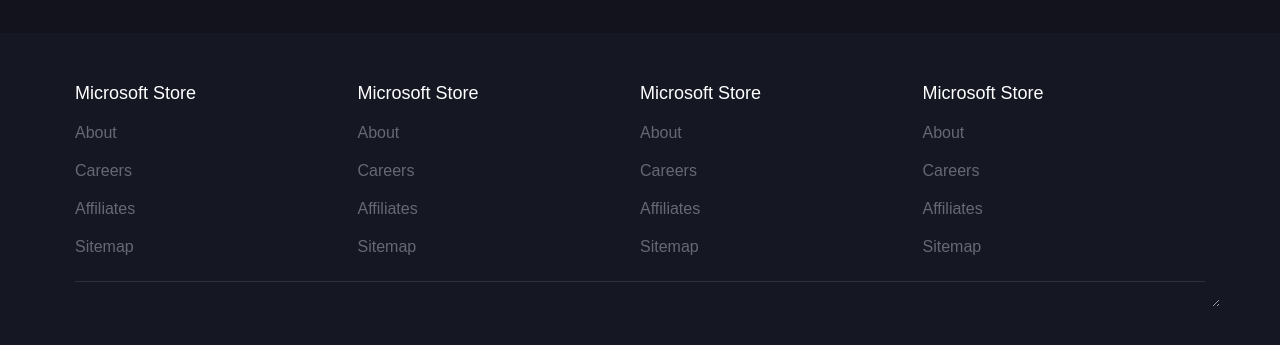
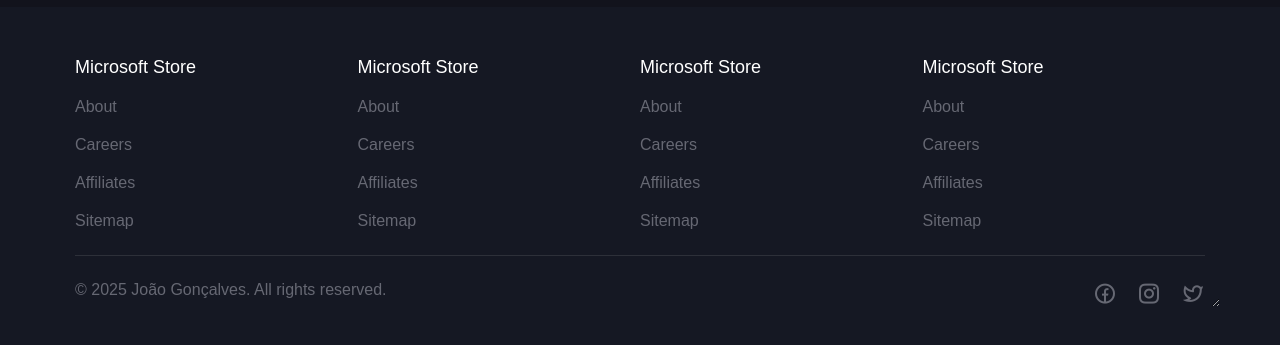
Before and after one commit to j-pcgoncalves/templates, a plain HTML site: page footers/footer_1/index.html in a window 1280 px wide. Shown: the part 443-788 px from the top of the page. Drawn offline with nearby package versions, Linux system fonts and the light colour scheme.

Commit message:
create and style footer bottom

```diff
--- a/footers/footer_1/index.html
+++ b/footers/footer_1/index.html
@@ -93,7 +93,27 @@
 
             <hr class="footer-divider">
 
+            <div class="footer-bottom">
+                <span class="copyright">&copy; 2025 João Gonçalves. All rights reserved.</span>
 
+                <ul class="footer-list">
+                    <li class="footer-list-item">
+                        <a href="#" class="footer-list-link">
+                            <i class="ri-facebook-circle-line"></i>
+                        </a>
+                    </li>
+                    <li class="footer-list-item">
+                        <a href="#" class="footer-list-link">
+                            <i class="ri-instagram-line"></i>
+                        </a>
+                    </li>
+                    <li class="footer-list-item">
+                        <a href="#" class="footer-list-link">
+                            <i class="ri-twitter-line"></i>
+                        </a>
+                    </li>
+                </ul>
+            </div>
         </div>
     </footer>
 </body>
--- a/footers/footer_1/style.css
+++ b/footers/footer_1/style.css
@@ -74,3 +74,14 @@
     border: none;
     border-top: 1px solid rgba(252, 255, 255, 0.1);
 }
+
+.footer-bottom {
+    display: flex;
+    justify-content: space-between;
+    gap: 2rem;
+    flex-wrap: wrap;
+}
+
+.footer-bottom .footer-list {
+    flex-direction: row;
+}
```
